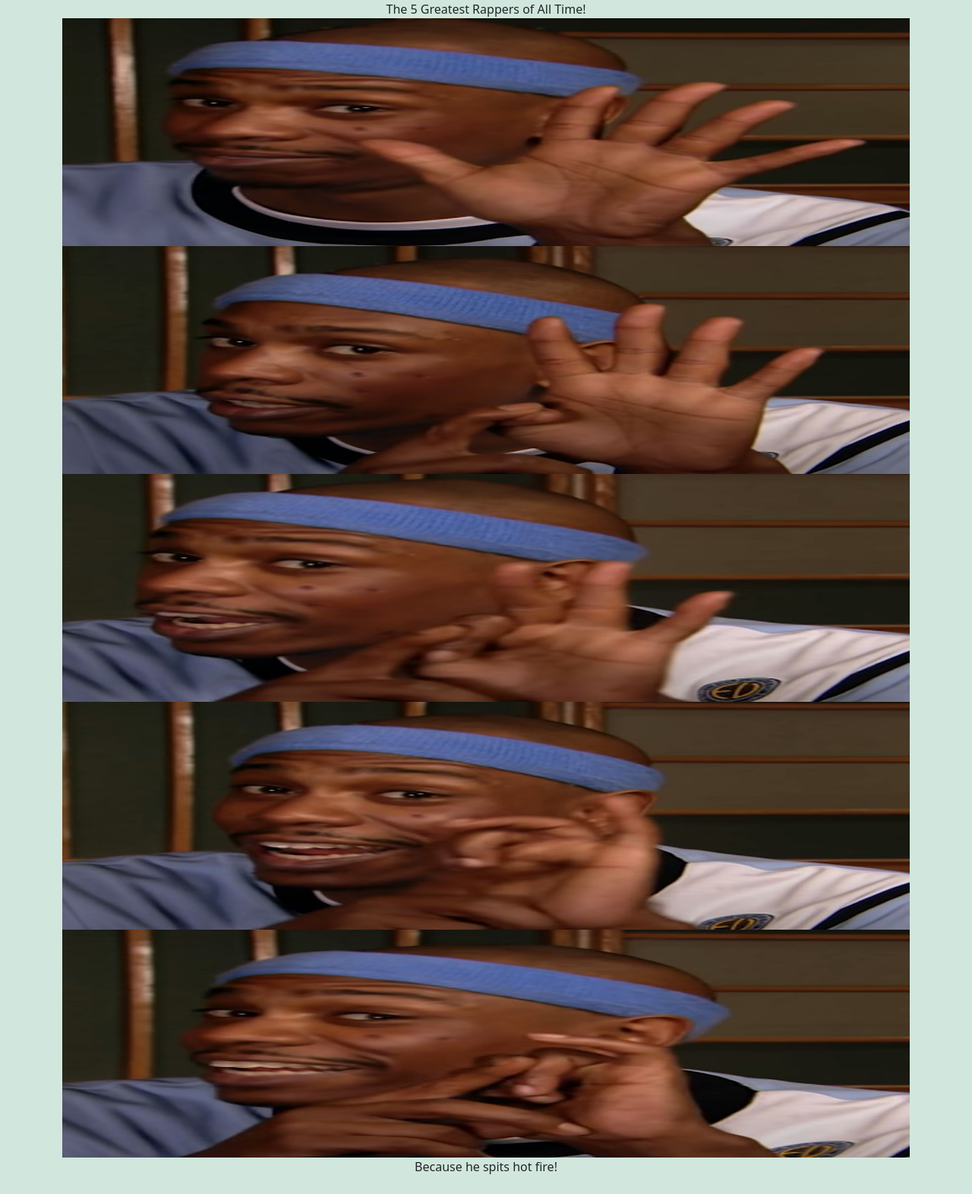
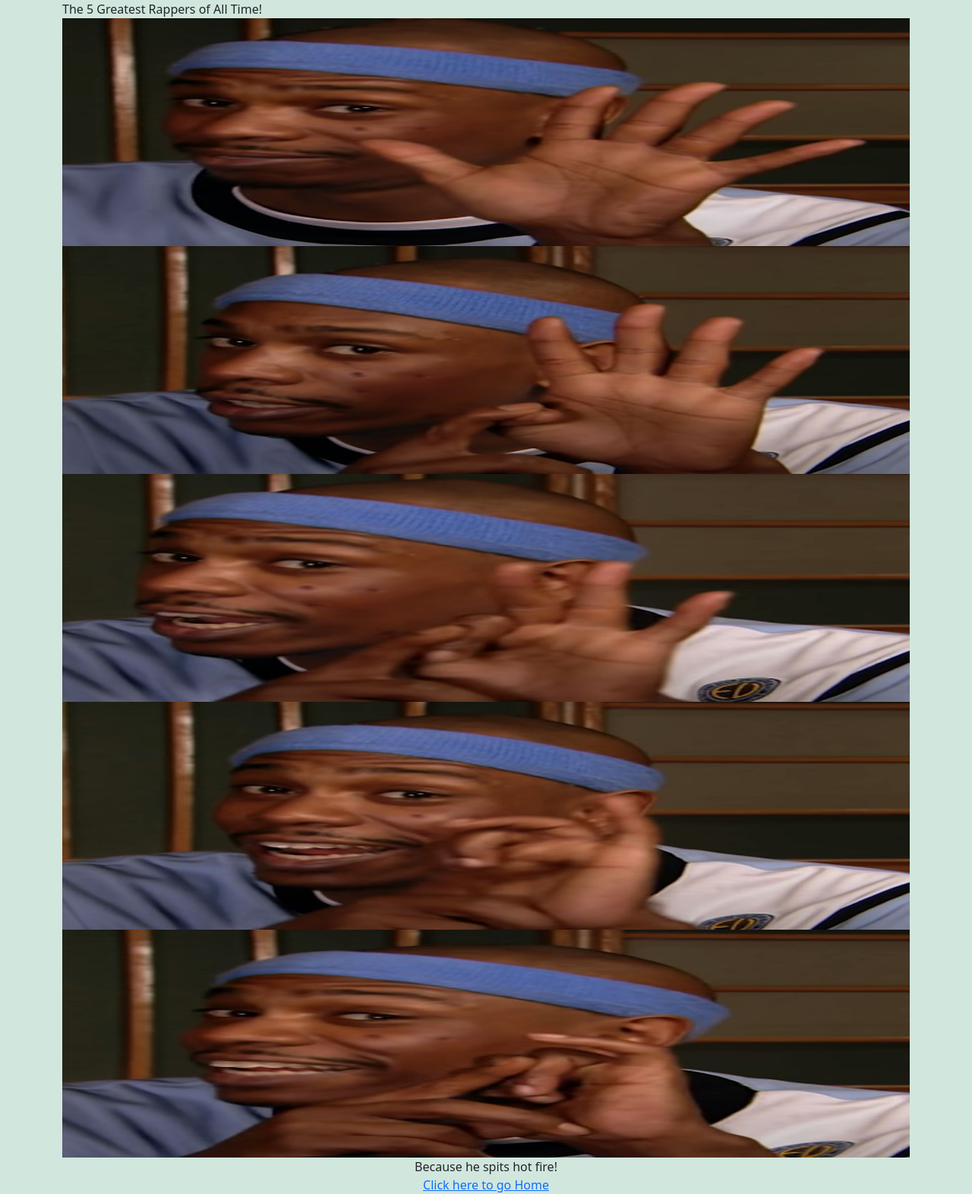
Before and after one commit to terrykub80/Favorite-5, a Flask app: page /fav_rappers in a window 1280 px wide. Shown: the whole page at 76% size. Before the commit the page ends 1546 px from the top, so only its background shows below. Run offline with Flask 2, Linux system fonts and the light colour scheme.

Commit message:
added link to go from fav list to index

```diff
--- a/app/templates/fav_rappers.html
+++ b/app/templates/fav_rappers.html
@@ -9,8 +9,8 @@
     <link rel="stylesheet" href="https://cdn.jsdelivr.net/npm/bootstrap@5.2.3/dist/js/bootstrap.bundle.min.js">
 </head>
 <body class="bg-success-subtle">
-    <div  class="text-center">
-        </h1>The 5 Greatest Rappers of All Time!</h1>
+    <div  class="container">
+        </h1 class="text-center-align">The 5 Greatest Rappers of All Time!</h1>
     </div>
     <div  class="container">
         <div class="row">
@@ -30,7 +30,10 @@
         </div>
         <div  class="text-center">
         </h1>Because he spits hot fire!</h1>
-    </div>
+        </div>
+        <div class="text-center">
+            <a href="/">Click here to go Home</a>
+        </div>
     </div>
 </div>
 </body>
```
